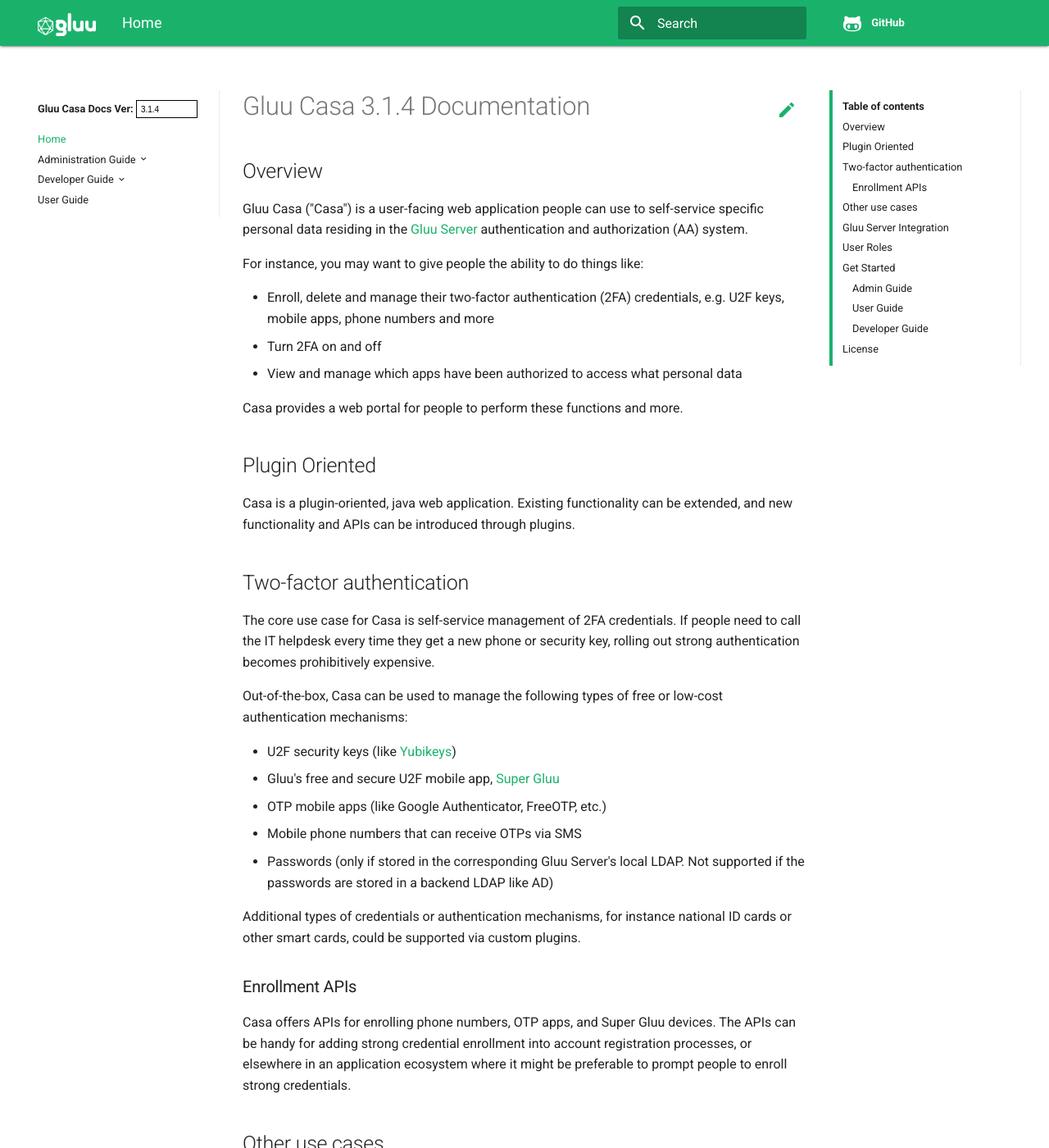
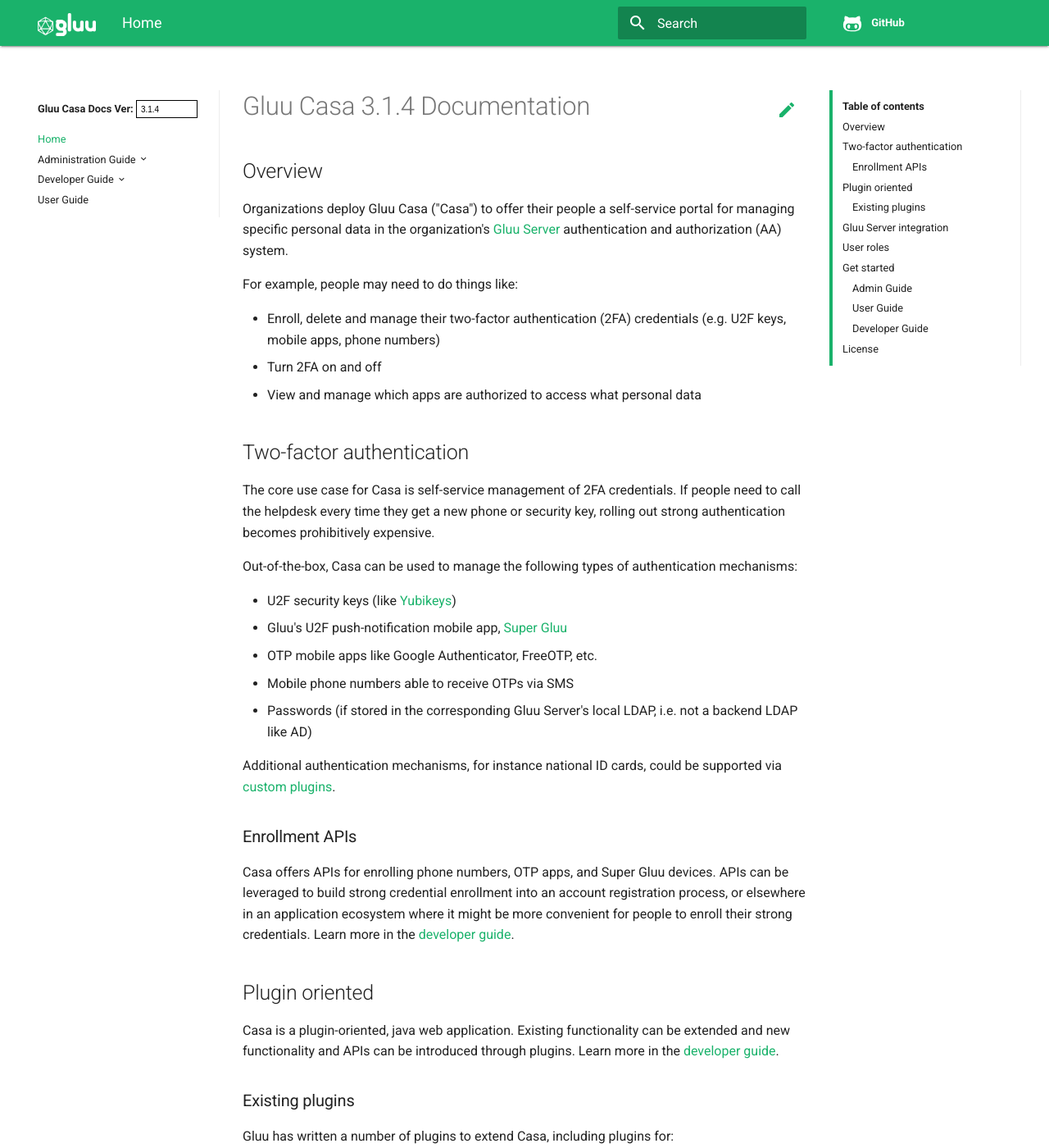
Before and after one commit to shmorri/docs-casa-prod, an MkDocs documentation site: the page built from docs/source/index.md, in a window 1280 px wide and 1400 px high. Shown: the whole window at 82% size. Built offline with MkDocs 1.6.1, drawn with Linux system fonts in a browser that asks for light colours; old or Windows-style settings are respelled for this version of MkDocs; some of the changed text lies outside the part shown.

Commit message:
adjusted flow and content
trying to get it ready for production

```diff
--- a/docs/source/index.md
+++ b/docs/source/index.md
@@ -2,52 +2,52 @@
 
 ## Overview
 
-Gluu Casa ("Casa") is a user-facing web application people can use to self-service specific personal data residing in the [Gluu Server](https://gluu.org/docs/ce) authentication and authorization (AA) system.
+Organizations deploy Gluu Casa ("Casa") to offer their people a self-service portal for managing specific personal data in the organization's [Gluu Server](https://gluu.org/docs/ce) authentication and authorization (AA) system.
 
-For instance, you may want to give people the ability to do things like:
+For example, people may need to do things like:
 
-- Enroll, delete and manage their two-factor authentication (2FA) credentials, e.g. U2F keys, mobile apps, phone numbers and more
+- Enroll, delete and manage their two-factor authentication (2FA) credentials (e.g. U2F keys, mobile apps, phone numbers)
 - Turn 2FA on and off
-- View and manage which apps have been authorized to access what personal data
-
-Casa provides a web portal for people to perform these functions and more.
-
-## Plugin Oriented
-
-Casa is a plugin-oriented, java web application. Existing functionality can be extended, and new functionality and APIs can be introduced through plugins.
+- View and manage which apps are authorized to access what personal data
 
 ## Two-factor authentication
 
-The core use case for Casa is self-service management of 2FA credentials. If people need to call the IT helpdesk every time they get a new phone or security key, rolling out strong authentication becomes prohibitively expensive.
+The core use case for Casa is self-service management of 2FA credentials. If people need to call the helpdesk every time they get a new phone or security key, rolling out strong authentication becomes prohibitively expensive.
 
-Out-of-the-box, Casa can be used to manage the following types of free or low-cost authentication mechanisms:
+Out-of-the-box, Casa can be used to manage the following types of authentication mechanisms:
 
 - U2F security keys (like [Yubikeys](https://www.yubico.com/products/yubikey-hardware/))
-- Gluu's free and secure U2F mobile app, [Super Gluu](https://super.gluu.org)
-- OTP mobile apps (like Google Authenticator, FreeOTP, etc.)
-- Mobile phone numbers that can receive OTPs via SMS
-- Passwords (only if stored in the corresponding Gluu Server's local LDAP. Not supported if the passwords are stored in a backend LDAP like AD)
+- Gluu's U2F push-notification mobile app, [Super Gluu](https://super.gluu.org)
+- OTP mobile apps like Google Authenticator, FreeOTP, etc.
+- Mobile phone numbers able to receive OTPs via SMS
+- Passwords (if stored in the corresponding Gluu Server's local LDAP, i.e. not a backend LDAP like AD)
 
-Additional types of credentials or authentication mechanisms, for instance national ID cards or other smart cards, could be supported via custom plugins.
+Additional authentication mechanisms, for instance national ID cards, could be supported via [custom plugins](#plugin-oriented).
 
 ### Enrollment APIs
 
-Casa offers APIs for enrolling phone numbers, OTP apps, and Super Gluu devices. The APIs can be handy for adding strong credential enrollment into account registration processes, or elsewhere in an application ecosystem where it might be preferable to prompt people to enroll strong credentials.
+Casa offers APIs for enrolling phone numbers, OTP apps, and Super Gluu devices. APIs can be leveraged to build strong credential enrollment into an account registration process, or elsewhere in an application ecosystem where it might be more convenient for people to enroll their strong credentials. Learn more in the [developer guide](../developer/index.md#apis-for-credential-enrollment).
 
-## Other use cases
+## Plugin oriented
 
-As a user-facing portal, Casa is an ideal place to offer self-service functionalities for other AA-specific information. For instance, Casa can be used to offer people the ability to perform:
+Casa is a plugin-oriented, java web application. Existing functionality can be extended and new functionality and APIs can be introduced through plugins. Learn more in the [developer guide](../developer/index.md).
 
-- Account linking with external providers
-- Request client IDs and secrets for application development
-- Request privileged scopes for specific client IDs
+### Existing plugins
+Gluu has written a number of plugins to extend Casa, including plugins for:
 
-These are just a few types of solutions Casa can enable.
+- Consent management
+- Custom branding
+- 2FA settings
+- Account linking
+- Developer portal
 
-## Gluu Server Integration
+For a full list of plugins and more information on each, visit the [Casa website](https://casa.gluu.org/plugins).
+
+## Gluu Server integration
+
 Casa is tightly coupled with the [Gluu Server](https://gluu.org/docs/ce). A few important notes:
 
-- **Same host**: Casa must be installed on the same server (host) as its corresponding Gluu Server. For example, if your Gluu Server is deployed on `https://accounts.mydomain.com` , casa should reside on the same host, for instance at `https://accounts.mydomain.com/myaccount`
+- **Same host**: Casa must be installed on the same server (host) as its corresponding Gluu Server. For example, if your Gluu Server is deployed on `https://accounts.mydomain.com` , casa should reside on the same host, for instance at `https://accounts.mydomain.com/signinoptions`
 
 - **Authentication scripts**: The Gluu Server leverages "interception scripts" to implement the user authentication process. For each type of 2FA credential that should be manageable in Casa (e.g. U2F keys, OTP apps, etc.), the corresponding authentication script **must be** enabled in Gluu.
 
@@ -55,7 +55,7 @@ Casa is tightly coupled with the [Gluu Server](https://gluu.org/docs/ce). A few
 
 More information is available in the Admin Guide, linked [below](#admin-guide).
 
-## User Roles
+## User roles
 
 There are two types of users in Gluu Casa:
 
@@ -65,7 +65,7 @@ There are two types of users in Gluu Casa:
 
 Admin users have access to the Casa [admin console](./administration/admin-console.md). All users can manage their 2FA credentials in Casa.
 
-## Get Started
+## Get started
 
 Use the following links to get started with Casa:
 
```
